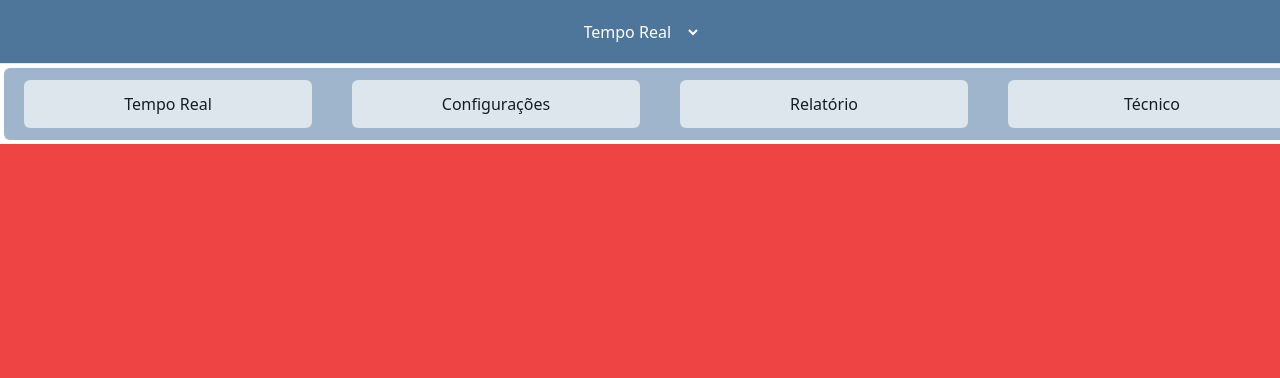
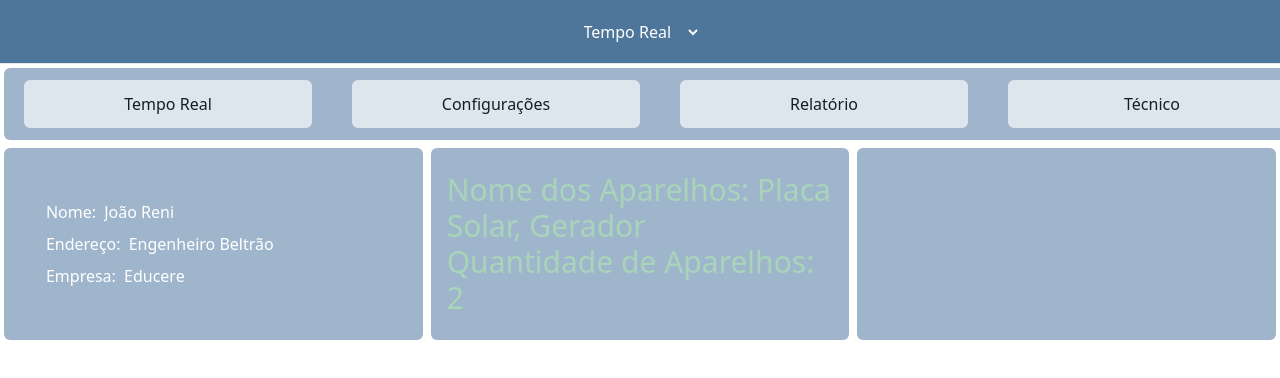
Before and after one commit to PedrinnhoUtumi/SiteMonitor, a React (Vite) app: page /Configuracao in a window 1280 px wide. Shown: the top 378 px of the page. Built offline with nearby package versions, Linux system fonts and the light colour scheme.

Commit message:
monitor de energia

```diff
--- a/src/components/Cabecalho.jsx
+++ b/src/components/Cabecalho.jsx
@@ -1,6 +1,4 @@
 import { NavLink } from "react-router-dom"
-
-
 
 export function Cabecalho(){
     const estiloBotao = "bg-azul_bebê rounded-md w-72 h-12 m-5 text-cinza_escuro hover:bg-azul_escuro hover:text-branco flex flex-row justify-center items-center"
--- a/src/components/Pagina.jsx
+++ b/src/components/Pagina.jsx
@@ -14,27 +14,26 @@ export function Pagina(props) {
   const navigate = useNavigate();
 
   function handleChange(event) {
-    const value = parseInt(event.target.value);
+    const value = event.target.value;
     setEstado(value);
+  }
 
-
-    switch (value) {
-      case 1:
-        navigate("/TempoReal");
-        break;
-      case 2:
-        navigate("/Configuracao");
-        break;
-      case 3:
-        navigate("/Tecnico");
-        break;
-      case 4:
-        navigate("/Relatorios");
-        break;
-      default:
-        break;
-    }
-  }
+    // switch (value) {
+    //   case 1:
+    //     navigate("/TempoReal");
+    //     break;
+    //   case 2:
+    //     navigate("/Configuracao");
+    //     break;
+    //   case 3:
+    //     navigate("/Tecnico");
+    //     break;
+    //   case 4:
+    //     navigate("/Relatorios");
+    //     break;
+    //   default:
+    //     break;
+    // }
 
   return (
     <div className={`flex flex-col flex-1`}>
@@ -56,5 +55,5 @@ export function Pagina(props) {
         {props.children}
       </main>
     </div>
-  );
-}
+    );
+  }
--- a/src/pages/Configuracao.jsx
+++ b/src/pages/Configuracao.jsx
@@ -1,16 +1,68 @@
 import { Pagina } from "../components/Pagina"
 import { Cabecalho } from '../components/Cabecalho'
+import { useState } from "react"
 
 
 export function Configuracao(){
     //const estiloBotao = "bg-azul_bebê rounded-md w-32 h-12 m-5 text-cinza_escuro hover:bg-azul_escuro hover:text-branco "
 
+    const [nome, setNome] = useState("João Reni")
+    const [endereco, setEndereco] = useState("Engenheiro Beltrão")
+    const [empresa, setEmpresa] = useState("Educere")
+
+    var nomeAparelhos = ["Placa Solar", "Gerador"]
+    const [aparelhos, setAparelhos] = useState(nomeAparelhos)
+    const [quantidadeAparelhos, setQuantidadeAparelhos] = useState(nomeAparelhos.length)
+
+    const estiloContainerGrafico = "bg-azul_claro w-1/3 h-48 m-1 p-4 rounded-md"
+
+    function editarNome(event) {
+        setNome(event.target.value)
+    }
+    function editarEndereco(event) {
+        setEndereco(event.target.value)
+    }
+    function editarEmpresa(event) {
+        setEmpresa(event.target.value)
+    }
+
 
     return (
         <Pagina>
             <Cabecalho/>
-            <div className="w-screen h-screen bg-red-500">
+            <div className="w-full h-full flex flex-col">
+                <div className="flex flex-row justify-normal">
+                    <div className={estiloContainerGrafico}>
+                        <div className="w-full h-full flex flex-col justify-center items-center ">
+                            <ul className="p-4 ">
+                                <li>
+                                    Nome:     <input type="text" value={nome} onChange={editarNome} className="w-64 p-1 bg-azul_claro"/>
+                                </li>
+                                <li>
+                                    Endereço: <input type="text" value={endereco} onChange={editarEndereco} className="w-64 p-1 bg-azul_claro" />
+                                </li>
+                                <li>
+                                    Empresa:  <input type="text" value={empresa} onChange={editarEmpresa} className="w-64 p-1 bg-azul_claro" />
 
+                                </li>
+                            </ul>
+                        </div>
+                    </div>
+
+                    <div className={estiloContainerGrafico}>
+                        <div className="w-full h-full flex flex-col justify-center items-center text-3xl text-verde_menta_claro">
+                            Nome dos Aparelhos: {aparelhos.join(', ')}
+                            <br />
+                            Quantidade de Aparelhos: {quantidadeAparelhos}
+                        </div>
+                    </div>
+
+                    <div className={estiloContainerGrafico}>
+                        <div>
+
+                        </div>
+                    </div>
+                </div>
             </div>
         </Pagina>
     )
--- a/src/server.js
+++ b/src/server.js
@@ -1,4 +1,3 @@
-// server.js
 import express from 'express';
 import mysql from 'mysql2';
 import cors from 'cors';
--- a/tailwind.config.js
+++ b/tailwind.config.js
@@ -13,6 +13,9 @@ export default {
         azul_escuro: '#4E769B',
         azul_claro: '#9EB5CB',
         azul_bebê: '#DDE5ED',
+        bege_claro: '#D1C6B1',
+        verde_menta_claro: '#A8D5BA',
+
       }
     },
   },
```
Also changed, not shown: src/main.jsx (+0 -28 lines), src/pages/TempoReal.jsx (+0 -40 lines), src/components/Estado.jsx (added), 1 other file (tests, documents, lock files or other folders).
